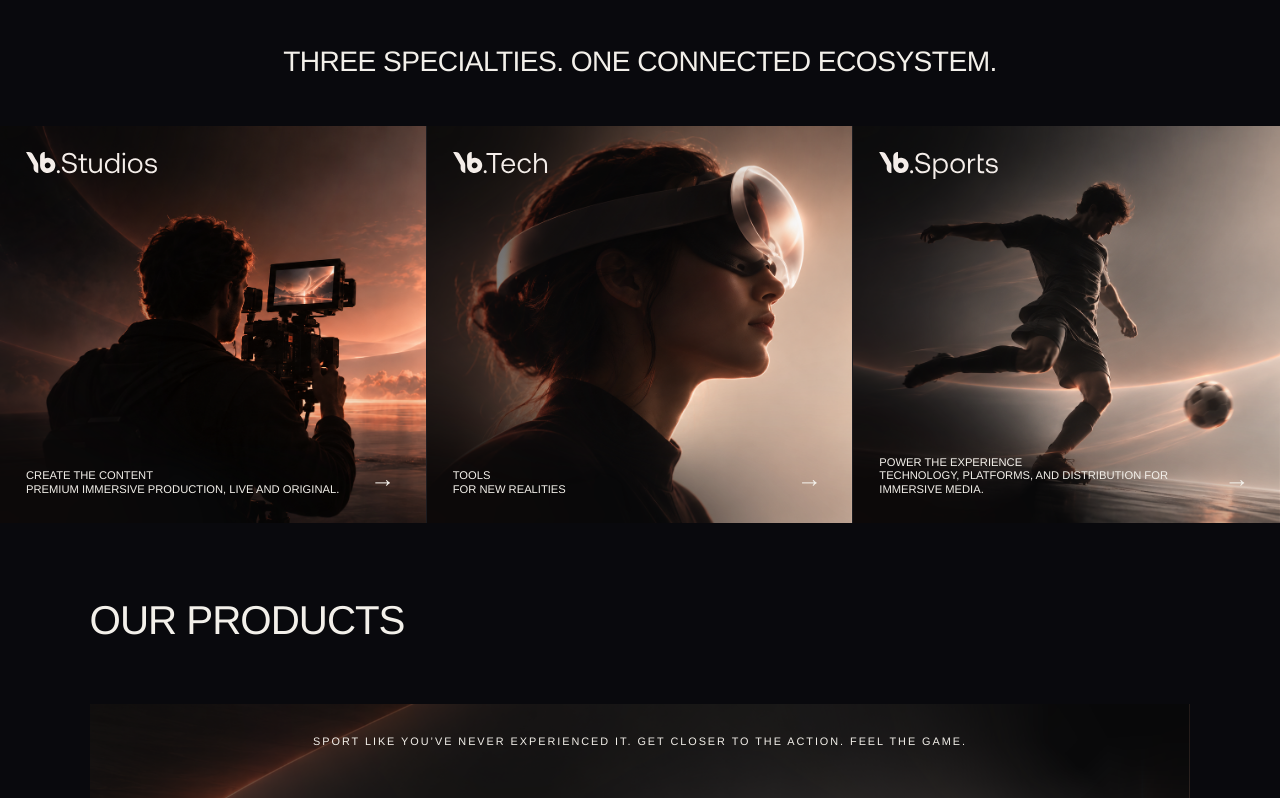
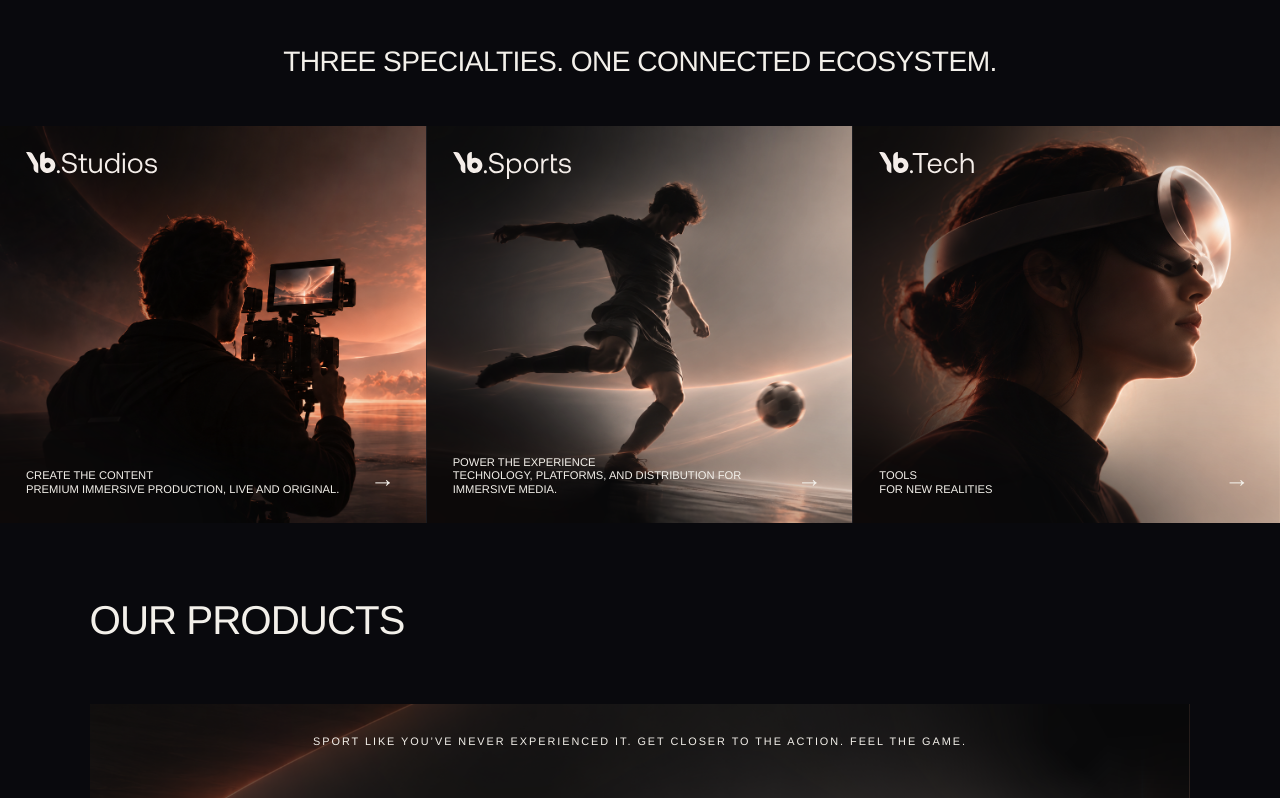
Before and after one commit to AleSalamandra/YBVRWebPrototype, a Next.js app: page / in a window 1280 px wide. Shown: the part 802-1600 px from the top of the page. Built offline with nearby package versions, Linux system fonts and the light colour scheme; a web font is replaced by a local one.

Commit message:
changing divisions order

```diff
--- a/src/components/sections/HomeDivisions.tsx
+++ b/src/components/sections/HomeDivisions.tsx
@@ -3,20 +3,53 @@ import Link from "next/link";
 
 import { homeDivisions } from "@/data/divisions";
 
+
+/* ========================================
+   DIVISION ORDER
+======================================== */
+
+const divisionOrder = [
+  "studios",
+  "sports",
+  "tech",
+];
+
+
+/* ========================================
+   HOME DIVISIONS
+======================================== */
+
 export default function HomeDivisions() {
+  const orderedDivisions = [
+    ...homeDivisions,
+  ].sort(
+    (a, b) =>
+      divisionOrder.indexOf(a.id) -
+      divisionOrder.indexOf(b.id)
+  );
+
   return (
     <section
       className="home-divisions"
       aria-labelledby="home-divisions-title"
     >
+      {/* ========================================
+          HEADING
+      ======================================== */}
+
       <div className="home-divisions__heading">
         <h2 id="home-divisions-title">
           THREE SPECIALTIES. ONE CONNECTED ECOSYSTEM.
         </h2>
       </div>
 
+
+      {/* ========================================
+          DIVISIONS GRID
+      ======================================== */}
+
       <div className="home-divisions__grid">
-        {homeDivisions.map(
+        {orderedDivisions.map(
           (division) => (
             <Link
               key={division.id}
@@ -24,6 +57,8 @@ export default function HomeDivisions() {
               className="division-card"
               aria-label={`Discover ${division.name}`}
             >
+              {/* IMAGE */}
+
               <Image
                 src={division.image}
                 alt=""
@@ -36,12 +71,21 @@ export default function HomeDivisions() {
                 }
               />
 
+
+              {/* GRADIENT */}
+
               <div
                 className="division-card__gradient"
                 aria-hidden="true"
               />
 
+
+              {/* CONTENT */}
+
               <div className="division-card__content">
+
+                {/* LOGO */}
+
                 <div className="division-card__top">
                   <Image
                     src={division.logo}
@@ -52,7 +96,11 @@ export default function HomeDivisions() {
                   />
                 </div>
 
+
+                {/* DESCRIPTION + ARROW */}
+
                 <div className="division-card__bottom">
+
                   <p className="division-card__description">
                     {division.descriptionLines.map(
                       (line) => (
@@ -63,13 +111,16 @@ export default function HomeDivisions() {
                     )}
                   </p>
 
+
                   <span
                     className="division-card__arrow"
                     aria-hidden="true"
                   >
                     →
                   </span>
+
                 </div>
+
               </div>
             </Link>
           )
```
Also changed, not shown: public/brand/external/logo_apple.svg (deleted).
